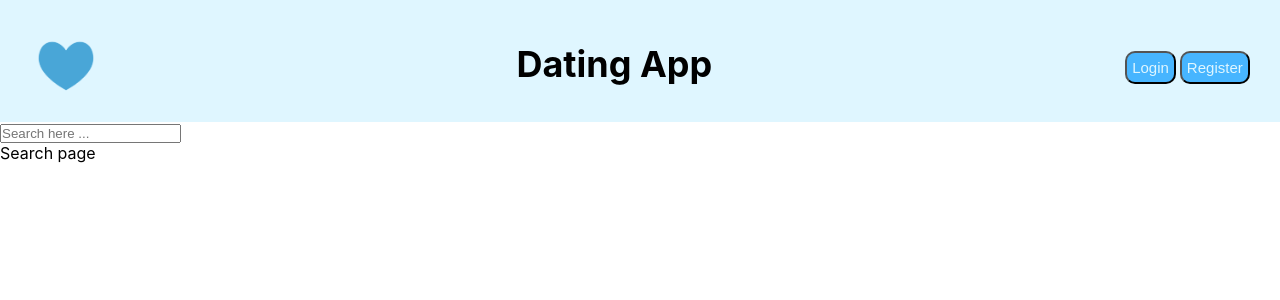
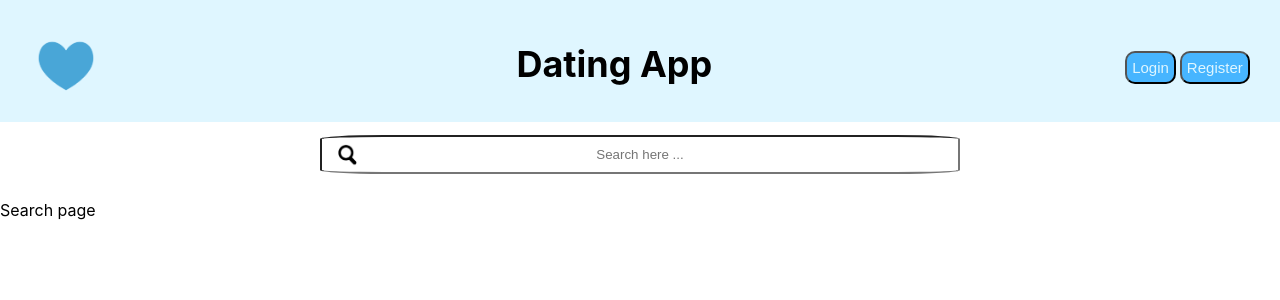
Before and after one commit to HseinKt/datingapp, a React (Create React App) app in the folder front_end/: page / in a window 1280 px wide. Shown: the top 300 px of the page. Built offline with nearby package versions, Linux system fonts and the light colour scheme.

Commit message:
added search input style

```diff
--- a/front_end/src/index.css
+++ b/front_end/src/index.css
@@ -148,6 +148,25 @@ a:hover {
   border: 0px;
 }
 
+/* Search input */
+.searchBar {
+  display: flex;
+  justify-content: center;
+  padding-bottom: 2%;
+}
+.searchInput {
+  width: 50%;
+  padding: 10px;
+  border-radius: 10%;
+  text-align: center;
+  margin-top: 1%;
+  background-image: url('../src/components/images/search.png');
+  background-position: 10px 12px;
+  background-position: left ;
+  background-repeat: no-repeat;
+  background-size: 50px 50px; /* adjust the size of the icon */
+}
+
 @media only screen and (max-width: 608px) {
   .logo{
     width: 60px;
```
Also changed, not shown: front_end/src/components/images/search.png (added).
